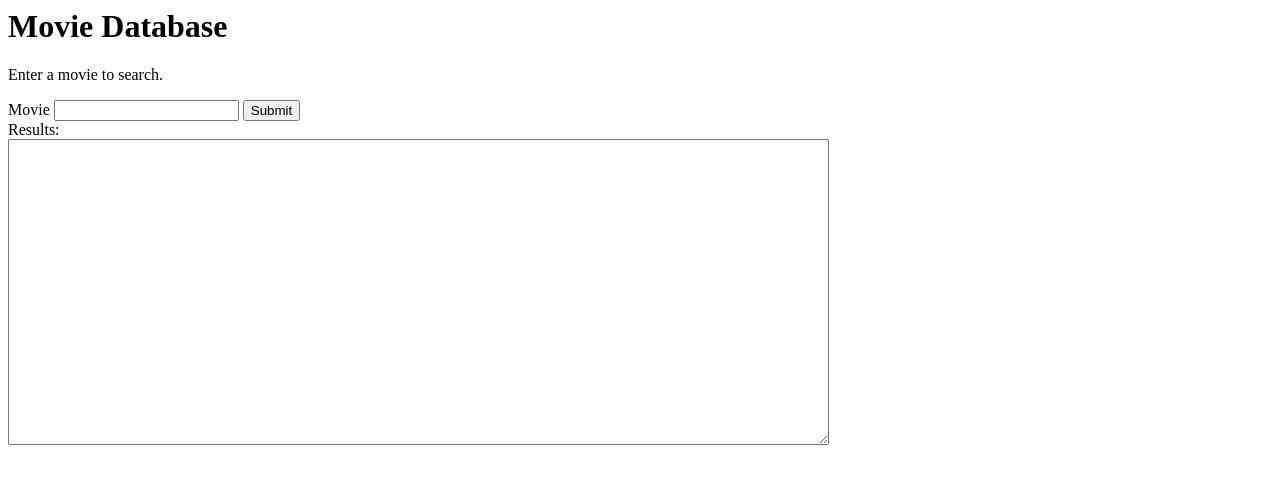
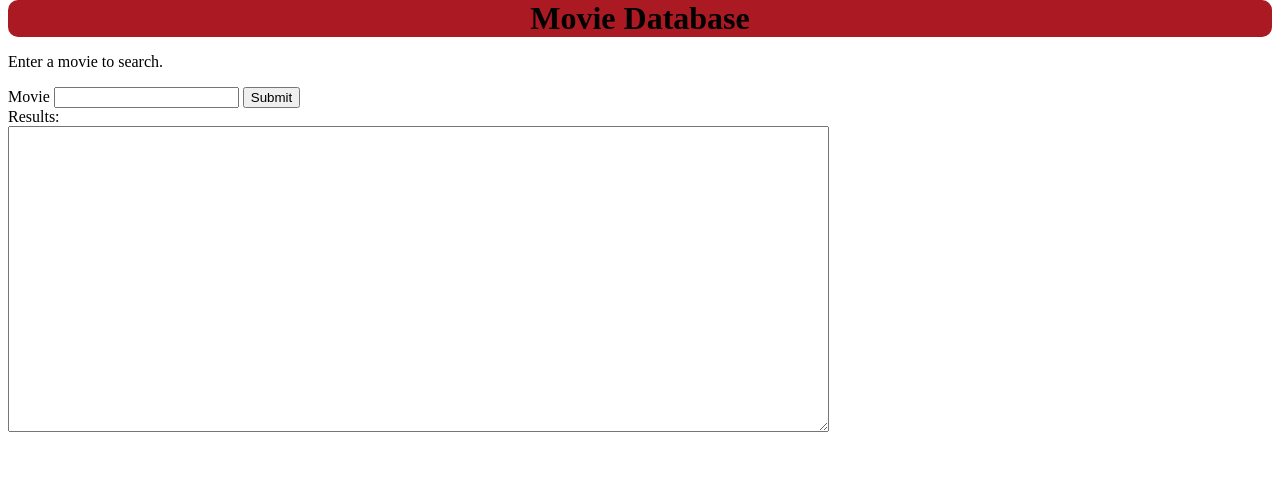
Before and after one commit to Poodleduff4/express_site, a website: page site.html in a window 1280 px wide. Drawn offline with nearby package versions, Linux system fonts and the light colour scheme.

Commit message:
styles.css

```diff
--- a/main.js
+++ b/main.js
@@ -3,6 +3,7 @@ var app = express();
 
 // app.use('/', require('./index'));
 app.use('/imdb/movies', require('./imdb/movies'));
+app.use(express.static("public"));
 
 app.get('/', function(req, res){
     res.sendFile(__dirname + '/site.html');
--- /dev/null
+++ b/public/styles.css
@@ -0,0 +1,14 @@
+body {
+    margin-top: 0%;
+
+}
+
+h1{
+    margin: 0%;
+    font-family: 'Times New Roman', Times, serif;
+    text-align: center;
+    width: 100%;
+    padding-top: 0%;
+    background-color: #ab1a23;
+    border-radius: 10px;
+}
--- a/site.html
+++ b/site.html
@@ -1,25 +1,18 @@
+<!DOCTYPE html>
 <html>
-<meta content="text/html;charset=utf-8" http-equiv="Content-Type">
 <script src="https://unpkg.com/axios/dist/axios.min.js">
   const axios = require('axios');
 </script>
 
+<head>
+  <link rel="stylesheet" href="styles.css">
+</head>
 
 <body>
   <h1>Movie Database</h1>
 
   <p>Enter a movie to search.</p>
 
-
-  <!-- <form onsubmit="searchTitle()">
-  <label for="mName">Movie name:</label>
-  <input type="text" id="mName" name="mName">
-  <input type="submit" value="Submit"><br><br>
-
-  <label for="dName">Director name:</label>
-  <input type="text" id="dName" name="dName">
-  <input type="submit" value="Submit"><br><br>
-</form>  -->
   <label for="nMovie">Movie</label>
   <input type="text" id="nMovie" onchange="searchTitle()">
 
```
